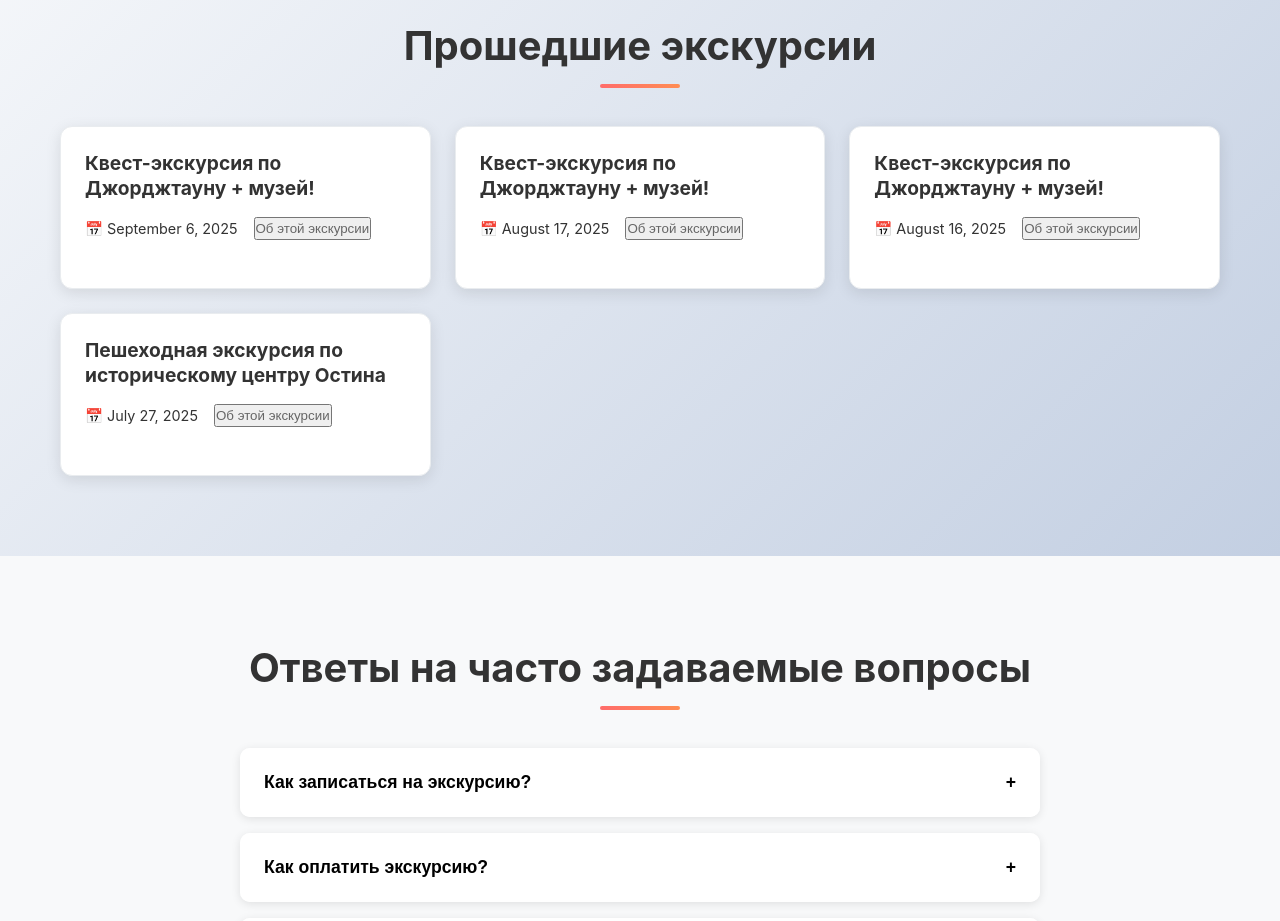
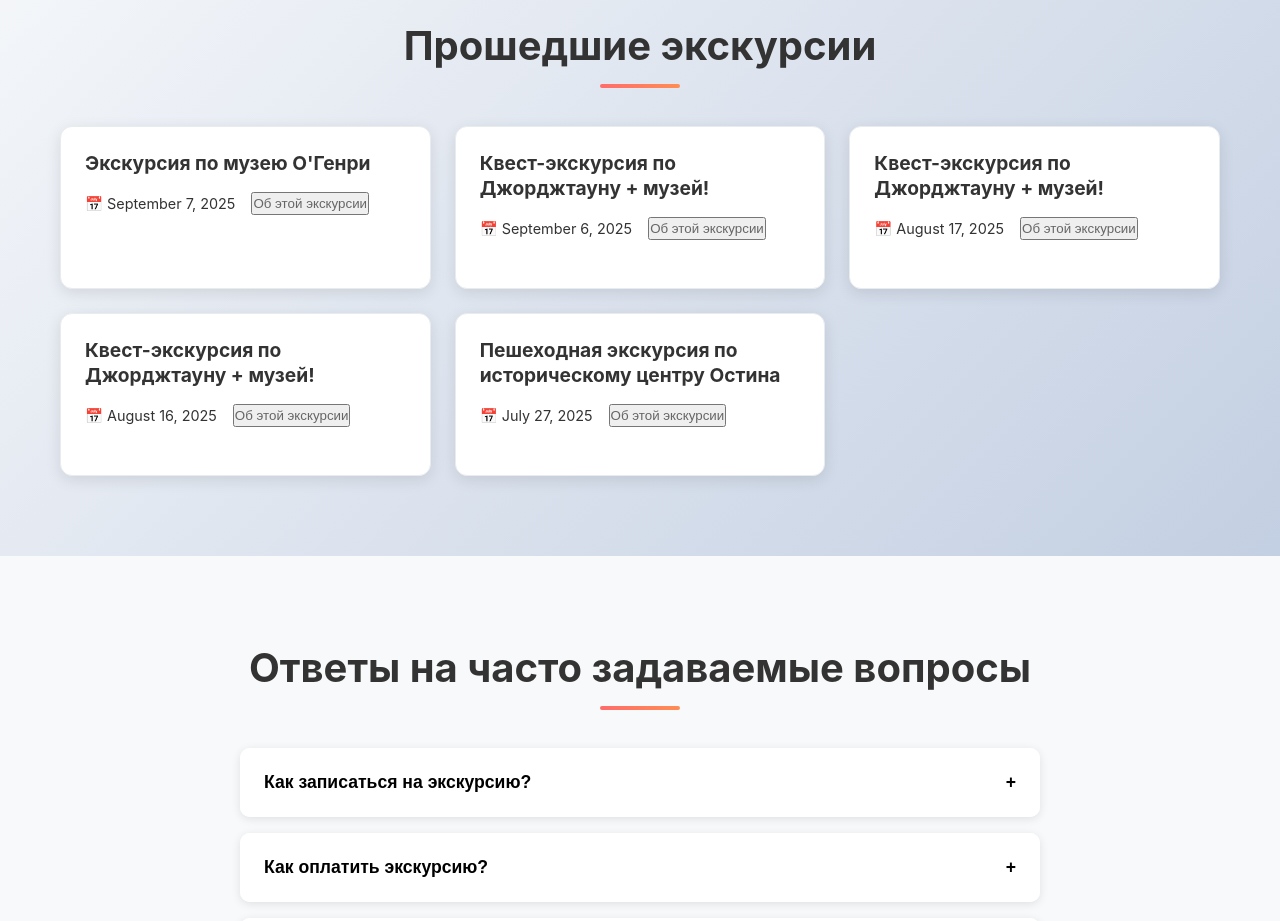
Before and after one commit to tatiana-act/nextjs-boilerplate, a Next.js app: page / in a window 1280 px wide. Shown: the part 4040-4961 px from the top of the page. Built offline with nearby package versions, Linux system fonts and the light colour scheme.

Commit message:
add recent tour

```diff
--- a/data/RecentTours.ts
+++ b/data/RecentTours.ts
@@ -1,6 +1,15 @@
 import { PastTour } from '@/types/tour';
 
 const pastTours: PastTour[] = [
+    {
+        id: 'tour10',
+        tourId: 'Amhry',
+        date: '2025-09-07',
+        time: '12:00',
+        eventUrl: 'https://www.facebook.com/orlowa.tatiana/posts/3655321031268146',
+        eventImage: '/090725amhry.jpg',
+        feedbacks: []
+    },
     {
         id: 'tour9',
         tourId: 'Gcrt',
```
